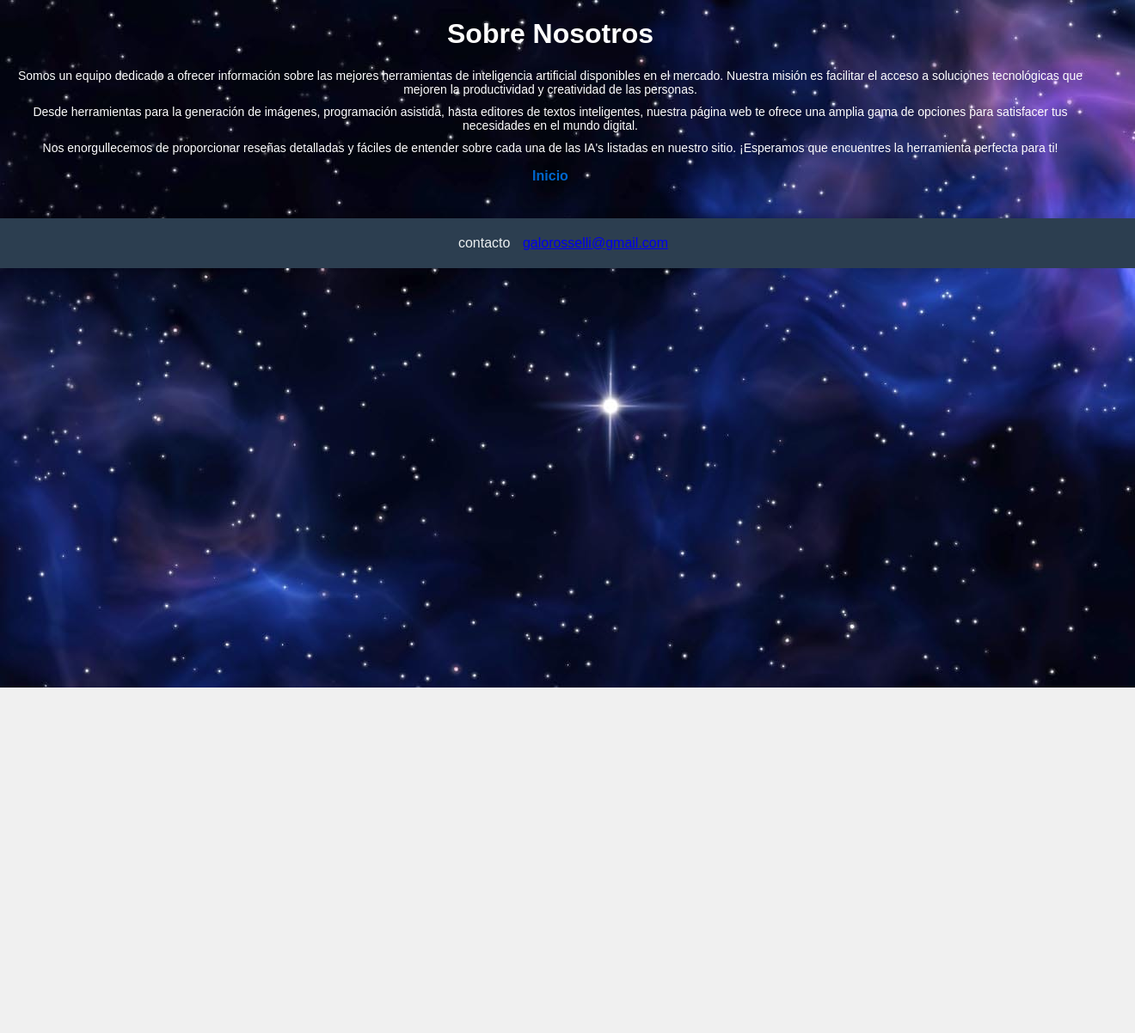
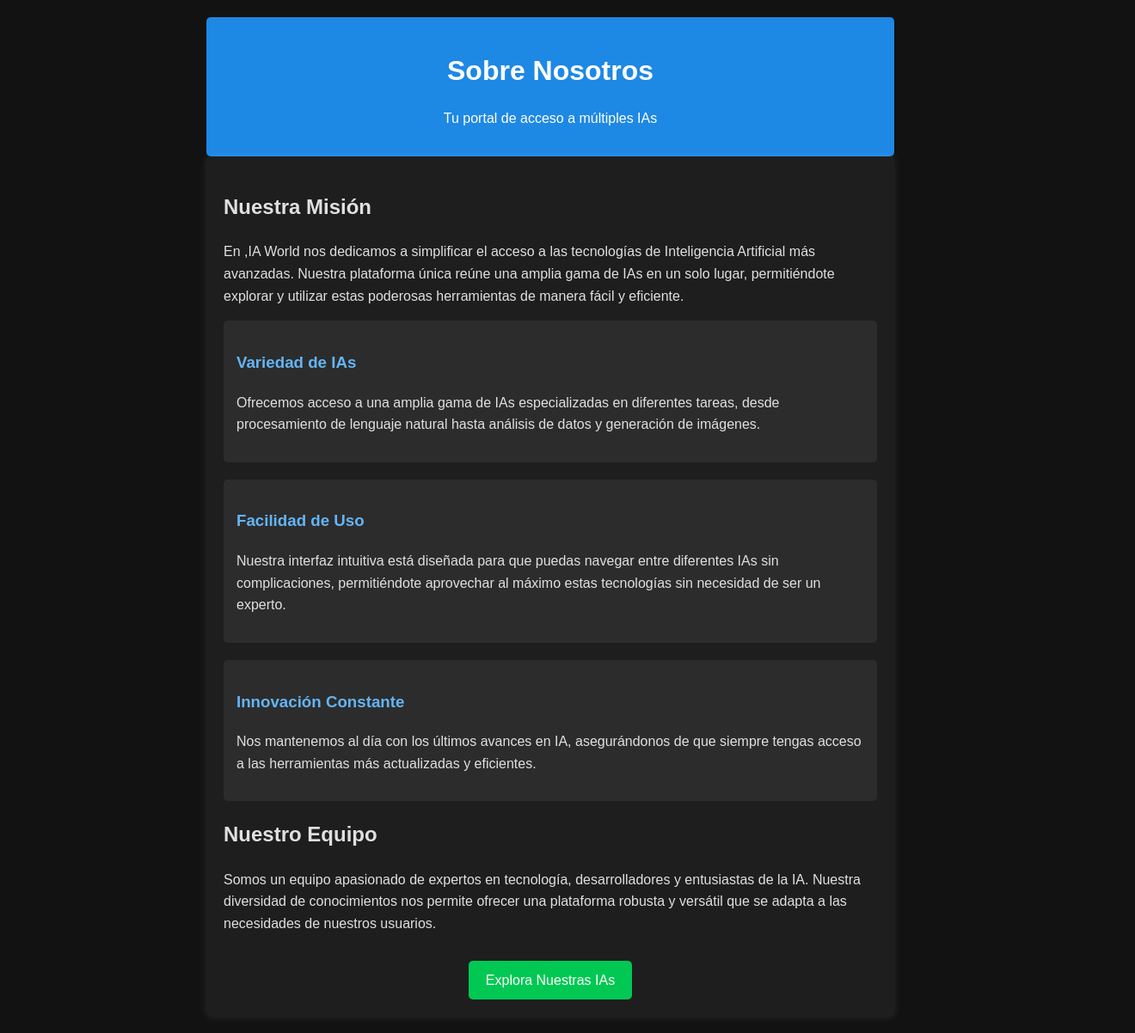
Before and after one commit to galo2552/galo2552.github.com, a website: page sobre-nosotros.html in a window 1280 px wide. Shown: the whole page at 86% size, 1320 px wide, since content can reach past the window. Before the commit the page ends 800 px from the top, so only its background shows below. Drawn offline with Linux system fonts and the light colour scheme; files whose address does not match are found by name.

Commit message:
Add files via upload

```diff
--- a/sobre-nosotros.html
+++ b/sobre-nosotros.html
@@ -3,23 +3,40 @@
 <head>
     <meta charset="UTF-8">
     <meta name="viewport" content="width=device-width, initial-scale=1.0">
-    <title>Sobre Nosotros</title>
-    <link rel="stylesheet" href="style.css">
+    <link rel="stylesheet" href="sobrenosotros.css">
+    <title>Sobre Nosotros - Tu Portal de IAs</title>
 </head>
 <body>
-    <h1>Sobre Nosotros</h1>
-    <p>Somos un equipo dedicado a ofrecer información sobre las mejores herramientas de inteligencia artificial disponibles en el mercado. Nuestra misión es facilitar el acceso a soluciones tecnológicas que mejoren la productividad y creatividad de las personas.</p>
-    <p>Desde herramientas para la generación de imágenes, programación asistida, hasta editores de textos inteligentes, nuestra página web te ofrece una amplia gama de opciones para satisfacer tus necesidades en el mundo digital.</p>
-    <p>Nos enorgullecemos de proporcionar reseñas detalladas y fáciles de entender sobre cada una de las IA's listadas en nuestro sitio. ¡Esperamos que encuentres la herramienta perfecta para ti!</p>
-    <nav>
-        <ul>
-            <li><a href="main.html">Inicio</a></li>
-        </ul>
-    </nav>
+    <header>
+        <h1>Sobre Nosotros</h1>
+        <p>Tu portal de acceso a múltiples IAs</p>
+    </header>
 
-    <footer>
-        contacto
-        <a href="mailto:info@inteligenciaartificial.com">galorosselli@gmail.com
-    </footer>
+    <div class="container">
+        <h2>Nuestra Misión</h2>
+        <p>En ,IA World nos dedicamos a simplificar el acceso a las tecnologías de Inteligencia Artificial más avanzadas. Nuestra plataforma única reúne una amplia gama de IAs en un solo lugar, permitiéndote explorar y utilizar estas poderosas herramientas de manera fácil y eficiente.</p>
+
+        <div class="feature">
+            <h3>Variedad de IAs</h3>
+            <p>Ofrecemos acceso a una amplia gama de IAs especializadas en diferentes tareas, desde procesamiento de lenguaje natural hasta análisis de datos y generación de imágenes.</p>
+        </div>
+
+        <div class="feature">
+            <h3>Facilidad de Uso</h3>
+            <p>Nuestra interfaz intuitiva está diseñada para que puedas navegar entre diferentes IAs sin complicaciones, permitiéndote aprovechar al máximo estas tecnologías sin necesidad de ser un experto.</p>
+        </div>
+
+        <div class="feature">
+            <h3>Innovación Constante</h3>
+            <p>Nos mantenemos al día con los últimos avances en IA, asegurándonos de que siempre tengas acceso a las herramientas más actualizadas y eficientes.</p>
+        </div>
+
+        <h2>Nuestro Equipo</h2>
+        <p>Somos un equipo apasionado de expertos en tecnología, desarrolladores y entusiastas de la IA. Nuestra diversidad de conocimientos nos permite ofrecer una plataforma robusta y versátil que se adapta a las necesidades de nuestros usuarios.</p>
+
+        <div class="cta">
+            <a href="index.html">Explora Nuestras IAs</a>
+        </div>
+    </div>
 </body>
 </html>
--- /dev/null
+++ b/sobrenosotros.css
@@ -0,0 +1,50 @@
+body {
+    font-family: 'Arial', sans-serif;
+    line-height: 1.6;
+    color: #e0e0e0;
+    max-width: 800px;
+    margin: 0 auto;
+    padding: 20px;
+    background-color: #121212;
+}
+header {
+    background-color: #1e88e5;
+    color: white;
+    text-align: center;
+    padding: 1em;
+    border-radius: 5px;
+}
+h1 {
+    margin-bottom: 0.5em;
+}
+.container {
+    background-color: #1e1e1e;
+    padding: 20px;
+    border-radius: 5px;
+    box-shadow: 0 0 10px rgba(255,255,255,0.1);
+}
+.feature {
+    margin-bottom: 20px;
+    padding: 15px;
+    background-color: #2c2c2c;
+    border-radius: 5px;
+}
+.feature h3 {
+    color: #64b5f6;
+}
+.cta {
+    text-align: center;
+    margin-top: 30px;
+}
+.cta a {
+    display: inline-block;
+    background-color: #00c853;
+    color: white;
+    padding: 10px 20px;
+    text-decoration: none;
+    border-radius: 5px;
+    transition: background-color 0.3s;
+}
+.cta a:hover {
+    background-color: #00e676;
+}
--- a/style.css
+++ b/style.css
@@ -1,17 +1,30 @@
 body {
-    font-family: Arial, sans-serif;
+    font-family: 'Segoe UI', Tahoma, Geneva, Verdana, sans-serif;
     margin: 0;
     padding: 0;
-    background-color: #f0f0f0;
+    background-color: #000000;
     background-image: url(./imgs/space.jpg);
+    background-size: cover;
+    background-attachment: fixed;
+    background-position: center;
+    color: #ffffff;
 }
 
 h1 {
     text-align: center;
     color: #ffffff;
+    font-size: 3rem;
+    text-shadow: 2px 2px 4px rgba(0, 0, 0, 0.5);
+    margin-top: 50px;
     opacity: 0;
     transform: translateY(-20px);
-    animation: fadeInText 1s ease forwards;
+    animation: fadeInText 1s ease forwards, subtleGlow 2s ease-in-out infinite alternate;
+}
+
+nav {
+    background-color: rgba(44, 62, 80, 0.8);
+    padding: 15px 0;
+    margin-top: 30px;
 }
 
 nav ul {
@@ -19,13 +32,24 @@
     padding: 0;
     display: flex;
     justify-content: center;
-    gap: 20px;
+    gap: 30px;
 }
 
 nav ul li a {
     text-decoration: none;
-    color: #0066cc;
+    color: #ffffff;
     font-weight: bold;
+    font-size: 1.1rem;
+    transition: all 0.3s ease;
+    padding: 10px 20px;
+    border-radius: 25px;
+    background-color: rgba(255, 255, 255, 0.1);
+}
+
+nav ul li a:hover {
+    background-color: rgba(255, 255, 255, 0.2);
+    transform: translateY(-3px);
+    box-shadow: 0 4px 8px rgba(0, 0, 0, 0.2);
 }
 
 .ia-s {
@@ -137,3 +161,12 @@
         transform: translateY(0);
     }
 }
+
+@keyframes glow {
+    from {
+        text-shadow: 0 0 5px #fff, 0 0 10px #fff, 0 0 15px #0ff, 0 0 20px #0ff, 0 0 35px #0ff, 0 0 40px #0ff, 0 0 50px #0ff;
+    }
+    to {
+        text-shadow: 0 0 10px #fff, 0 0 20px #fff, 0 0 30px #0ff, 0 0 40px #0ff, 0 0 70px #0ff, 0 0 80px #0ff, 0 0 100px #0ff;
+    }
+}
```
